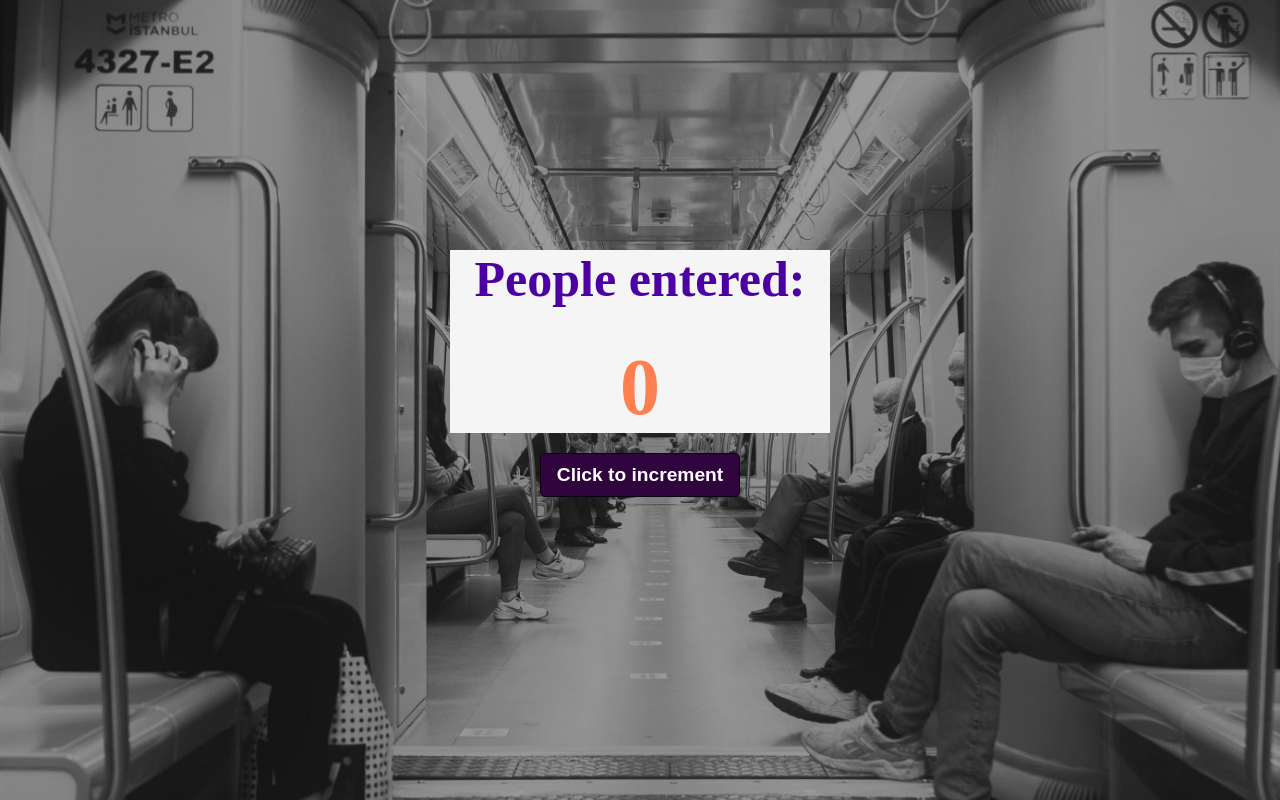
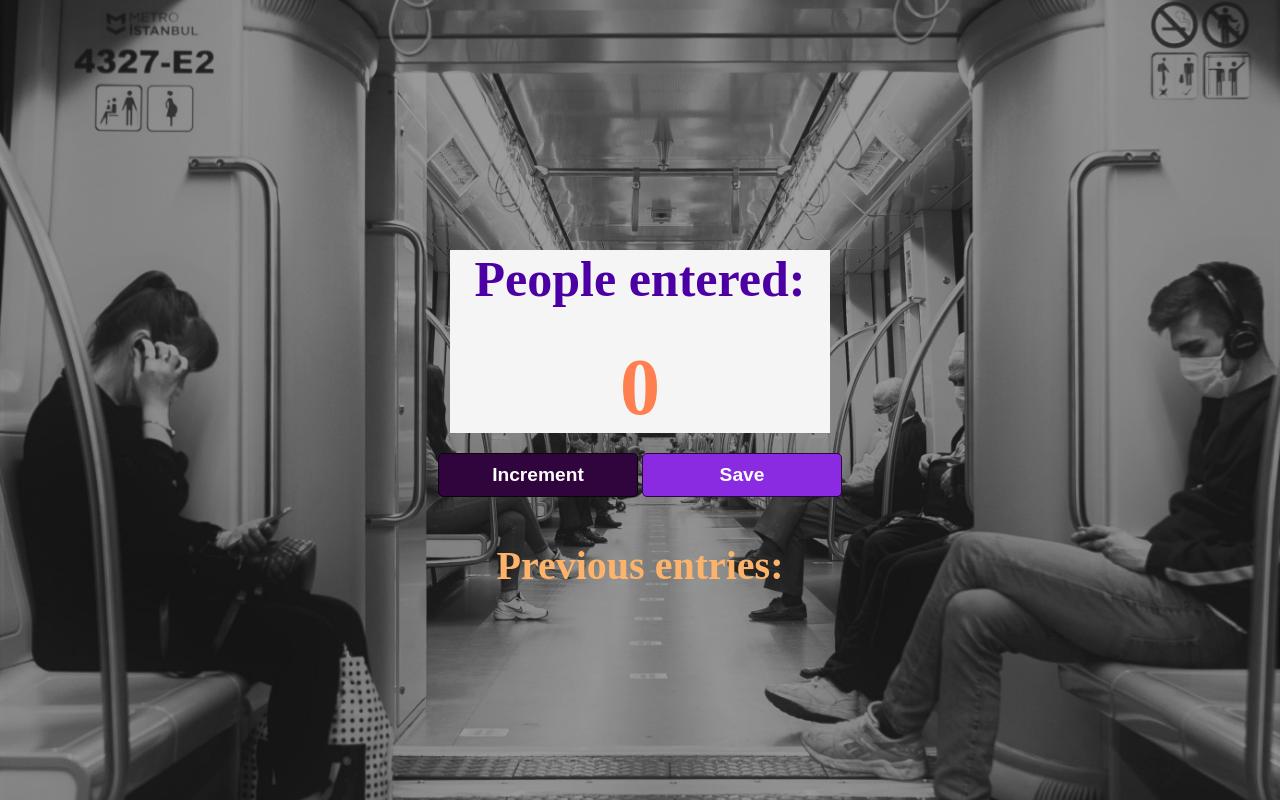
Before and after one commit to Yoluwo/peopleCounterApp, a plain HTML site: page index.html in a window 1280 px wide. Drawn offline with Linux system fonts and the light colour scheme.

Commit message:
Added a paragraph and some other manipulations.

```diff
--- a/index.html
+++ b/index.html
@@ -12,7 +12,9 @@
         <h1>People entered: </h1>
         <h2 id="count-el">0</h2>
     </div>
-    <button id="increment-btn" onclick="increment()">Click to increment</button>
+    <button id="increment-btn" onclick="increment()">Increment</button>
+    <button id="save-btn" onclick="save()">Save</button>
+    <p id="save-el">Previous entries: </p>
 
     <script type="text/javaScript" src="app.js"></script>
 </body>
```
